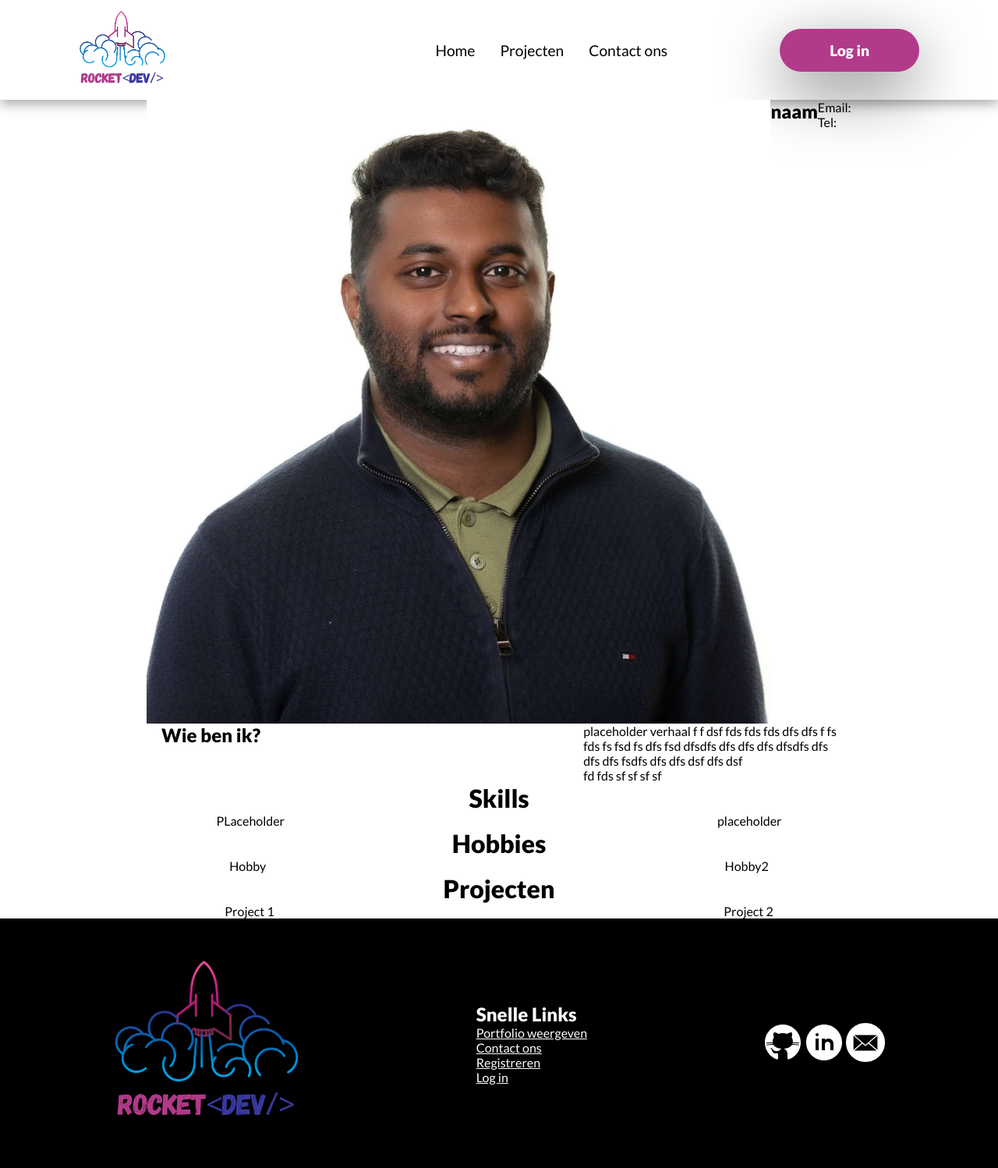
After one commit to sammayer0815/PortfolioApp, a PHP site: page /views/portfolio-person.view.php in a window 1280 px wide. The commit adds this page. Shown: the whole page at 78% size. Run offline with PHP 8.4, Linux system fonts and the light colour scheme.

Commit message:
part of portiolio

```diff
--- /dev/null
+++ b/controllers/portfolio-person.php
@@ -0,0 +1,3 @@
+<?php
+
+require 'views/portfolio-person.view.php';
--- /dev/null
+++ b/public/css/portfolio-person.css
@@ -0,0 +1,30 @@
+.place-holder {
+  display: flex;
+  margin: 0 auto;
+}
+
+img {
+  max-width: 50rem;
+  max-height: 50rem;
+}
+
+.place-holder2 {
+  display: flex;
+}
+
+.place-holder2 > h2,
+p {
+  margin: 0 auto;
+}
+
+h1 {
+  margin: 0 auto;
+}
+
+.place-holder3 {
+  display: flex;
+}
+
+.place-holder4 {
+  display: flex;
+}
--- a/views/partials/head.php
+++ b/views/partials/head.php
@@ -4,6 +4,7 @@
     <title>RocketDev</title>
     <link rel="shortcut icon" href="/public/images/logo.png" type="image/x-icon">
     <link rel="stylesheet" href="/public/css/style.css">
+    <link rel="stylesheet" href="/public/css/portfolio-person.css">
     <link rel="preconnect" href="https://fonts.googleapis.com">
     <link rel="preconnect" href="https://fonts.gstatic.com" crossorigin>
     <link href="https://fonts.googleapis.com/css2?family=Lato:ital,wght@0,400;0,900;1,300;1,400&display=swap" rel="stylesheet">
--- /dev/null
+++ b/views/portfolio-person.view.php
@@ -0,0 +1,39 @@
+<!DOCTYPE html>
+<html lang="en">
+<?php include "partials/head.php" ?>
+<?php include "partials/header.php" ?>
+
+
+<body>
+    <section class="place-holder">
+        <img src="/public/images/Nilo.png" />
+        <h2 class="Name">naam</h2>
+        <p>Email: <br>Tel:</p>
+    </section>
+    <section class="place-holder2">
+        <h2>Wie ben ik?</h2>
+        <p>
+            placeholder verhaal f f dsf fds fds fds dfs dfs f fs <br>fds fs fsd fs dfs fsd dfsdfs dfs dfs dfs dfsdfs dfs<br> dfs dfs fsdfs dfs dfs dsf dfs dsf<br> fd fds sf sf sf sf
+        </p>
+    </section>
+    <h1>Skills</h1>
+    <section class="place-holder3">
+        <p>PLaceholder</p>
+        <p>placeholder</p>
+    </section>
+    <h1>Hobbies</h1>
+    <section class="place-holder4">
+        <p>Hobby</p><br>
+        <p>Hobby2</p>
+    </section>
+    <h1>Projecten</h1>
+    <section class="place-holder4">
+        <p>Project 1</p>
+        <p>Project 2</p>
+    </section>
+
+
+</body>
+<?php include "partials/footer.php" ?>
+
+</html>
```
Also changed, not shown: index.php (+2 -6 lines).
